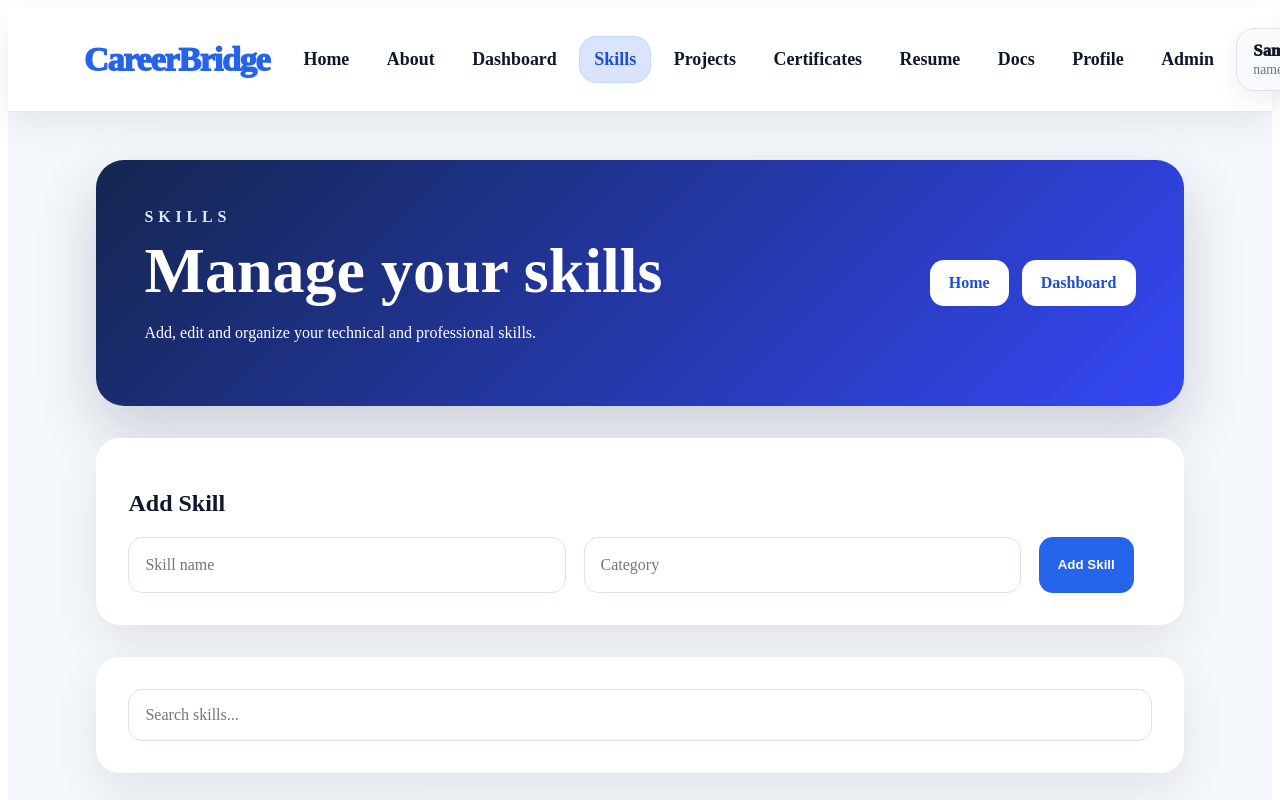
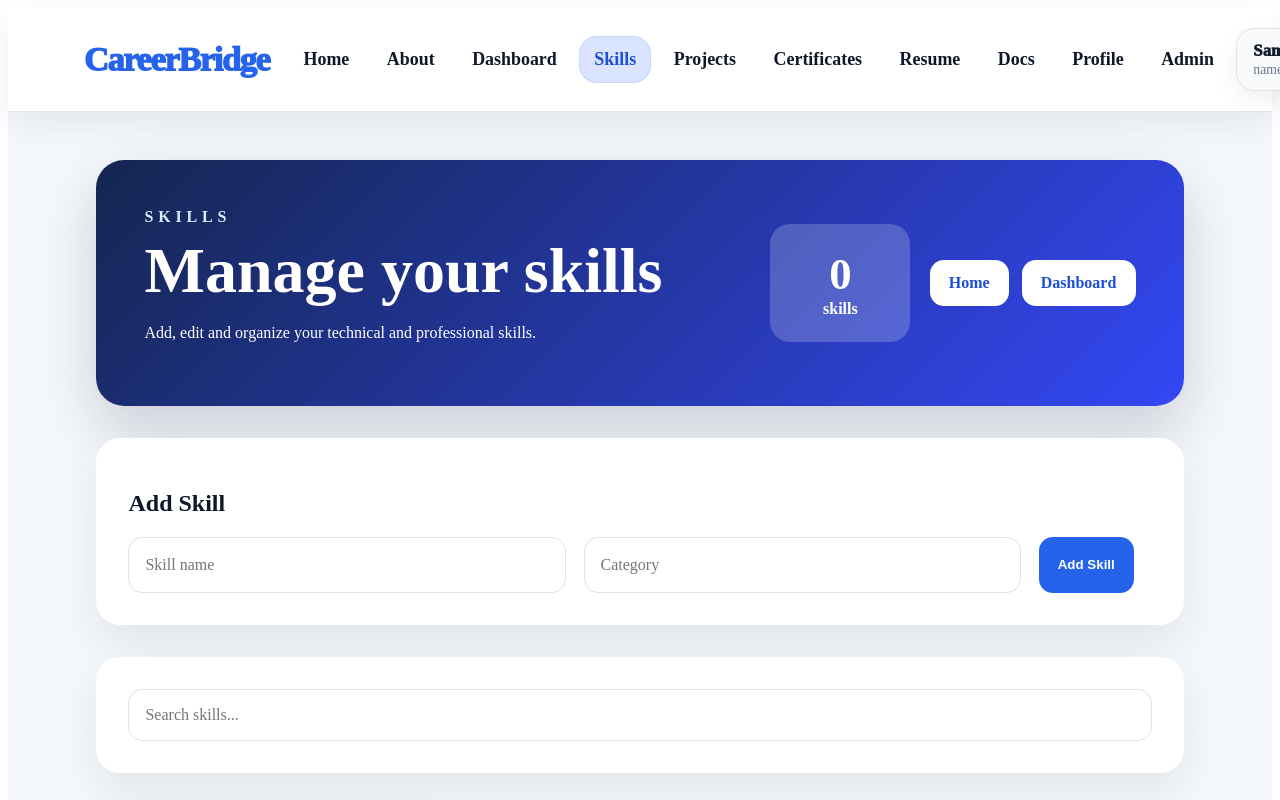
Before and after one commit to Raniaelsayed12/CareerBridge, a Vue app in the folder frontend/: page /skills in a window 1280 px wide. Shown: the top 800 px of the page. Built offline with nearby package versions, Linux system fonts and the light colour scheme; no server answers; sample sign-in values are in the browser's storage.

Commit message:
Add skill count to skills page

```diff
--- a/frontend/src/views/Skills.vue
+++ b/frontend/src/views/Skills.vue
@@ -7,9 +7,16 @@
         <p>Add, edit and organize your technical and professional skills.</p>
       </div>
 
-      <div class="hero-actions">
-        <RouterLink to="/" class="btn light">Home</RouterLink>
-        <RouterLink to="/dashboard" class="btn light">Dashboard</RouterLink>
+      <div class="hero-side">
+        <div class="hero-count">
+          <strong>{{ skills.length }}</strong>
+          <span>skills</span>
+        </div>
+
+        <div class="hero-actions">
+          <RouterLink to="/" class="btn light">Home</RouterLink>
+          <RouterLink to="/dashboard" class="btn light">Dashboard</RouterLink>
+        </div>
       </div>
     </section>
 
@@ -244,6 +251,33 @@ onMounted(loadSkills);
   color: #dbeafe;
 }
 
+.hero-side {
+  display: flex;
+  align-items: center;
+  gap: 1.2rem;
+  flex-wrap: wrap;
+  justify-content: flex-end;
+}
+
+.hero-count {
+  min-width: 140px;
+  padding: 1.5rem;
+  border-radius: 20px;
+  background: rgba(255, 255, 255, 0.2);
+  text-align: center;
+}
+
+.hero-count strong {
+  display: block;
+  font-size: 2.8rem;
+  color: white;
+}
+
+.hero-count span {
+  color: white;
+  font-weight: 800;
+}
+
 .hero-actions {
   display: flex;
   gap: 0.8rem;
@@ -412,6 +446,10 @@ input {
     align-items: flex-start;
   }
 
+  .hero-side {
+    justify-content: flex-start;
+  }
+
   .skill-form,
   .skills-grid {
     grid-template-columns: 1fr;
```
